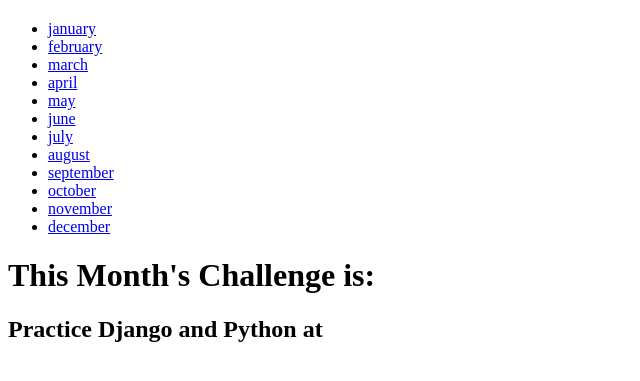
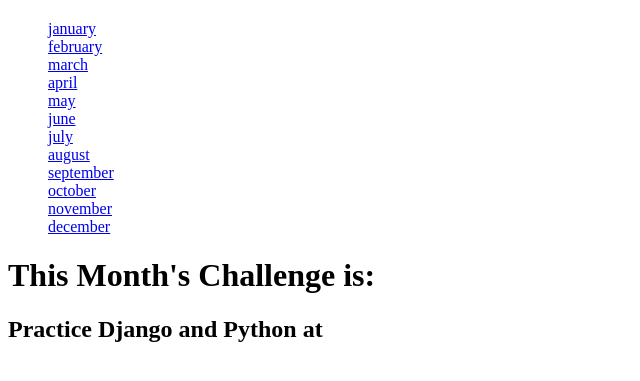
Before and after one commit to jesusramirezntech/django_practical_guide_course, a Django app: page /challenges/ in a window 1280 px wide. Shown: the part 73-454 px from the top of the page, without its empty margins (0-640 px from the left). Run offline with Django 4.2, Linux system fonts and the light colour scheme.

Commit message:
Added static css file to be served in the app

```diff
--- /dev/null
+++ b/myproject/challenges/static/challenges/challenges.css
@@ -0,0 +1,3 @@
+ul{
+    list-style: none;
+}
--- a/myproject/challenges/templates/challenges/index.html
+++ b/myproject/challenges/templates/challenges/index.html
@@ -1,4 +1,9 @@
 {% extends "base.html" %}
+{% load static %}
+
+{% block css_files %}
+    <link rel="stylesheet" href="{% static "challenges/challenges.css" %}">
+{% endblock %}
 
 {% block page_title %}
     All challenges
--- a/myproject/templates/base.html
+++ b/myproject/templates/base.html
@@ -10,7 +10,8 @@
         <title>{% block page_title %}{% endblock %}</title>
         <meta name="description" content="">
         <meta name="viewport" content="width=device-width, initial-scale=1">
-        <link rel="stylesheet" href="">
+        {% block css_files %}
+        {% endblock %}
     </head>
     <body>
         {% block content %}{% endblock %}
```
